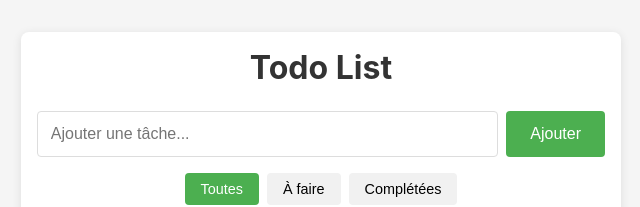
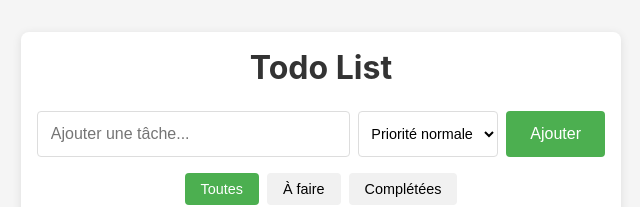
Before and after one commit to fremonto/todo-app, a React (Create React App) app: page / in a window 1280 px wide. Shown: the top 207 px of the page, without its empty margins (319-959 px from the left). Built offline with nearby package versions, Linux system fonts and the light colour scheme.

Commit message:
Mise à jour du formulaire pour inclure la priorité

```diff
--- a/src/components/TodoForm.js
+++ b/src/components/TodoForm.js
@@ -3,11 +3,13 @@ import './TodoForm.css';
 
 function TodoForm({ addTodo }) {
   const [input, setInput] = useState('');
+  const [priority, setPriority] = useState('normale');
 
   const handleSubmit = (e) => {
     e.preventDefault();
-    addTodo(input);
+    addTodo(input, priority);
     setInput('');
+    setPriority('normale');
   };
 
   return (
@@ -19,6 +21,15 @@ function TodoForm({ addTodo }) {
         onChange={(e) => setInput(e.target.value)}
         className="todo-input"
       />
+      <select
+        value={priority}
+        onChange={(e) => setPriority(e.target.value)}
+        className="priority-select"
+      >
+        <option value="basse">Priorité basse</option>
+        <option value="normale">Priorité normale</option>
+        <option value="haute">Priorité haute</option>
+      </select>
       <button type="submit" className="todo-button">
         Ajouter
       </button>
```
